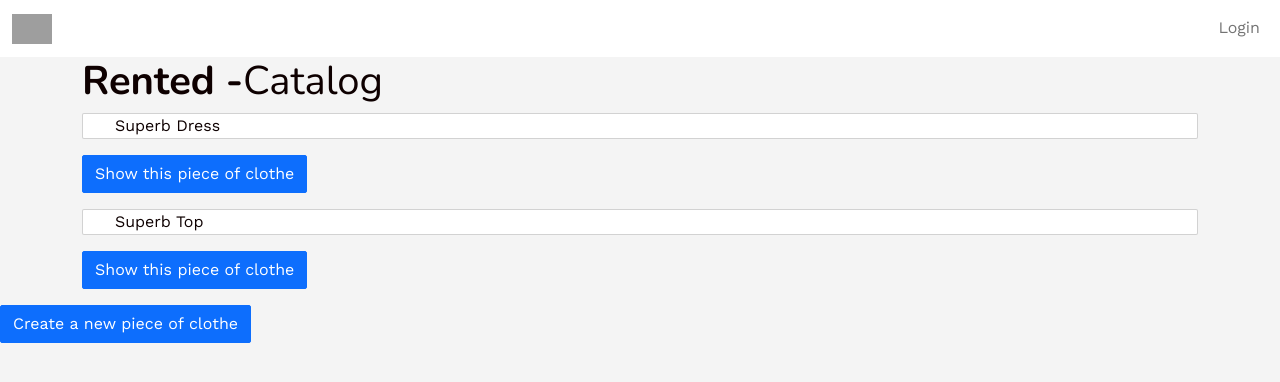
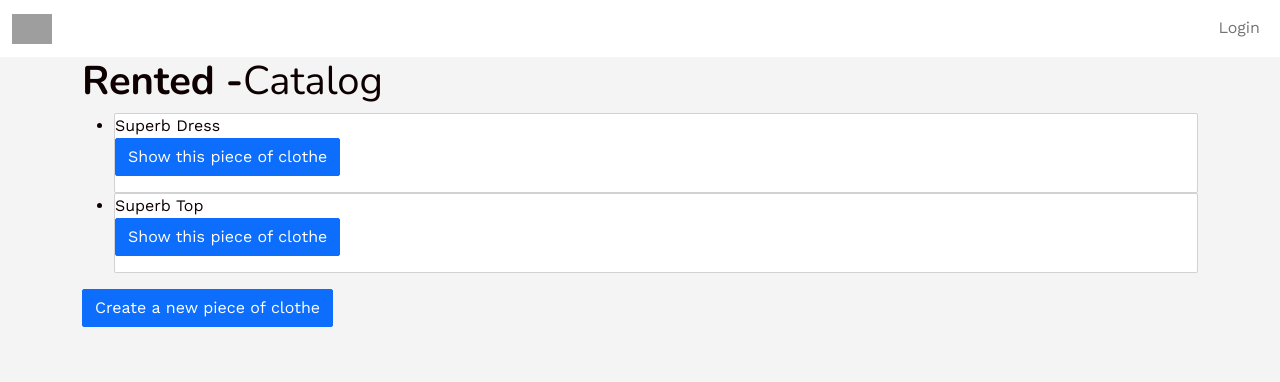
Before and after one commit to shiningmoonsunshine/rented, a Rails app: page /clothes in a window 1280 px wide. Shown: the part 17-399 px from the top of the page. Run offline with Rails 7, Linux system fonts and the light colour scheme; data comes from the database, SQL or seed files in the repository; style sheets or scripts are compiled from the project's sources; some libraries are stand-ins or nearby versions; grey boxes are pictures that could not be loaded.

Commit message:
changed a few styling elements in clothes

```diff
--- a/app/views/clothes/index.html.erb
+++ b/app/views/clothes/index.html.erb
@@ -9,16 +9,23 @@
     <div class="container">
       <h1><strong>Rented -</strong>Catalog</h1>
       <div class="clothes">
+        <ul>
           <% @clothes.each do |c| %>
-    <ul class = card><%= c.title %></ul>
+          <li>
+            <div class="card">
+              <%= c.title %>
               <p>
                 <%= link_to "Show this piece of clothe", clothe_path(c.id), class: "btn btn-primary" %>
               </p>
             </div>
+            </li>
           <% end %>
+        </ul>
+
         <p>
             <%= link_to "Create a new piece of clothe", new_clothe_path, class: "btn btn-primary" %>
         </p>
+      </div>
     </div>
     <!-- Your script tags here -->
     <!-- <script src="first_file.js"></script> -->
```
Lines whose indentation alone changed are shown as unchanged.
